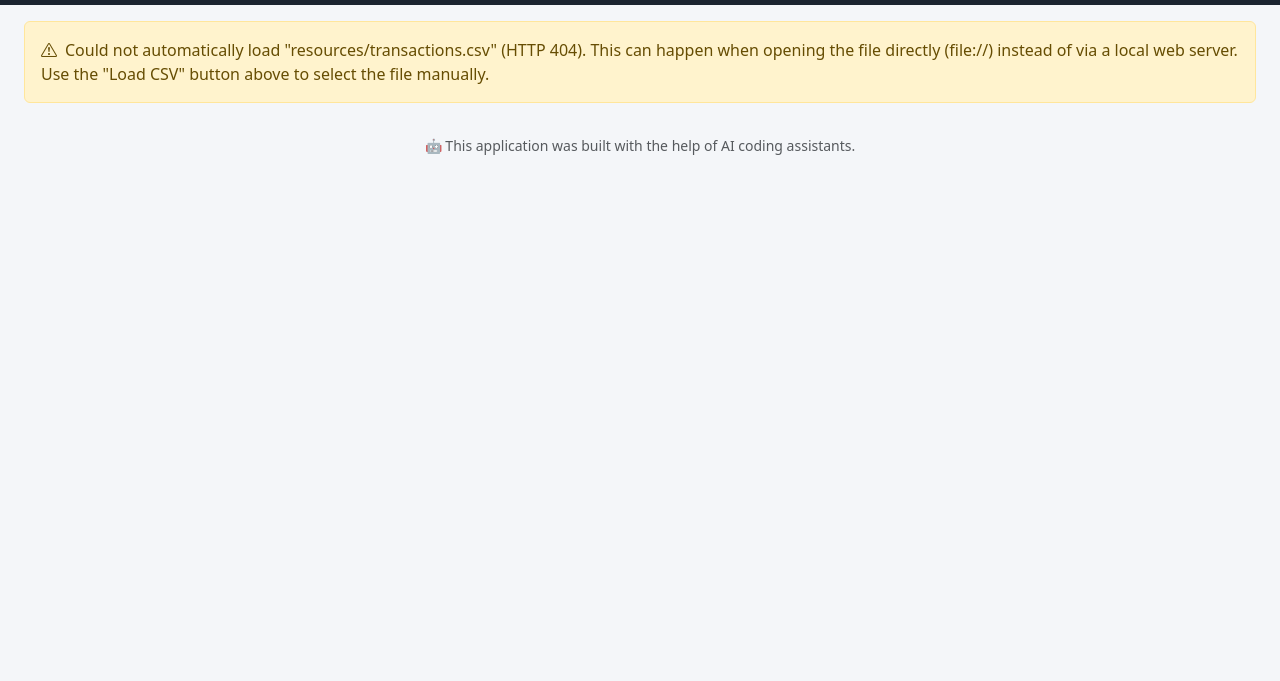
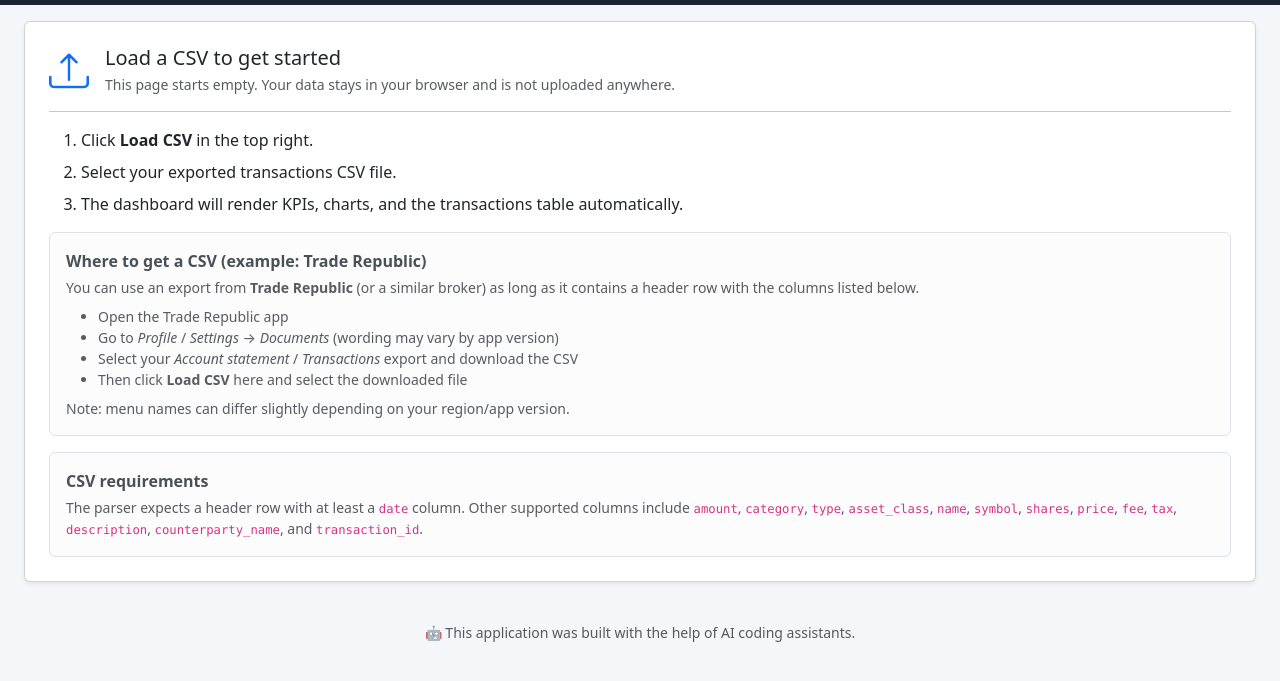
Before and after one commit to stafdti/stafdti.github.io, a plain HTML site: page finance-planner/src/index.html in a window 1280 px wide. Shown: the part 51-732 px from the top of the page. Drawn offline with nearby package versions, Linux system fonts and the light colour scheme; no server answers.

Commit message:
Add empty state tutorial for CSV loading in index.html and update app.js initialization

```diff
--- a/finance-planner/src/index.html
+++ b/finance-planner/src/index.html
@@ -35,11 +35,67 @@
 <div class="container-fluid px-3 px-md-4 py-3">
 
   <!-- Loading / Error banners -->
-  <div id="loadingBanner" class="alert alert-info d-flex align-items-center" role="alert">
+  <div id="loadingBanner" class="alert alert-info d-flex align-items-center d-none" role="alert">
     <div class="spinner-border spinner-border-sm me-2" role="status"></div>
     Loading <code>resources/transactions.csv</code> ...
   </div>
   <div id="errorBanner" class="alert alert-warning d-none" role="alert"></div>
+
+  <!-- Empty state / tutorial (shown until a CSV is loaded) -->
+  <div id="emptyState" class="card shadow-sm mb-4">
+    <div class="card-body p-4">
+      <div class="d-flex align-items-center gap-3 mb-2">
+        <div class="display-6 text-primary"><i class="bi bi-upload"></i></div>
+        <div>
+          <h2 class="h5 mb-1">Load a CSV to get started</h2>
+          <div class="text-muted small">
+            This page starts empty. Your data stays in your browser and is not uploaded anywhere.
+          </div>
+        </div>
+      </div>
+
+      <hr class="my-3">
+
+      <ol class="mb-3">
+        <li class="mb-2">
+          Click <strong>Load CSV</strong> in the top right.
+        </li>
+        <li class="mb-2">
+          Select your exported transactions CSV file.
+        </li>
+        <li class="mb-0">
+          The dashboard will render KPIs, charts, and the transactions table automatically.
+        </li>
+      </ol>
+
+      <div class="alert alert-light border mb-3">
+        <div class="fw-semibold mb-1">Where to get a CSV (example: Trade Republic)</div>
+        <div class="small text-muted">
+          You can use an export from <strong>Trade Republic</strong> (or a similar broker) as long as it contains a header row
+          with the columns listed below.
+        </div>
+        <ul class="small text-muted mb-0 mt-2">
+          <li>Open the Trade Republic app</li>
+          <li>Go to <em>Profile</em> / <em>Settings</em> → <em>Documents</em> (wording may vary by app version)</li>
+          <li>Select your <em>Account statement</em> / <em>Transactions</em> export and download the CSV</li>
+          <li>Then click <strong>Load CSV</strong> here and select the downloaded file</li>
+        </ul>
+        <div class="small text-muted mt-2">
+          Note: menu names can differ slightly depending on your region/app version.
+        </div>
+      </div>
+
+      <div class="alert alert-light border mb-0">
+        <div class="fw-semibold mb-1">CSV requirements</div>
+        <div class="small text-muted">
+          The parser expects a header row with at least a <code>date</code> column.
+          Other supported columns include <code>amount</code>, <code>category</code>, <code>type</code>, <code>asset_class</code>,
+          <code>name</code>, <code>symbol</code>, <code>shares</code>, <code>price</code>, <code>fee</code>, <code>tax</code>,
+          <code>description</code>, <code>counterparty_name</code>, and <code>transaction_id</code>.
+        </div>
+      </div>
+    </div>
+  </div>
 
   <div id="appContent" class="d-none">
 
--- a/finance-planner/src/js/app.js
+++ b/finance-planner/src/js/app.js
@@ -46,6 +46,7 @@
     loadingBanner: el('loadingBanner'),
     errorBanner: el('errorBanner'),
     appContent: el('appContent'),
+    emptyState: el('emptyState'),
     fileStatus: el('fileStatus'),
     csvFileInput: el('csvFileInput'),
     resetFiltersBtn: el('resetFiltersBtn'),
@@ -69,19 +70,13 @@
 
   function init() {
     bindStaticEvents();
-    fetch('resources/transactions.csv')
-      .then((resp) => {
-        if (!resp.ok) throw new Error('HTTP ' + resp.status);
-        return resp.text();
-      })
-      .then((text) => parseCsvText(text, 'resources/transactions.csv'))
-      .catch((err) => {
-        showError(
-          'Could not automatically load "resources/transactions.csv" (' + err.message +
-          '). This can happen when opening the file directly (file://) instead of via a ' +
-          'local web server. Use the "Load CSV" button above to select the file manually.'
-        );
-      });
+    // Start with an empty app state (no auto-load). User loads a CSV via the
+    // "Load CSV" button in the navbar.
+    refs.loadingBanner.classList.add('d-none');
+    refs.errorBanner.classList.add('d-none');
+    refs.appContent.classList.add('d-none');
+    refs.fileStatus.textContent = 'No data loaded';
+    refs.fileStatus.classList.remove('d-none');
   }
 
   function parseCsvText(text, sourceLabel) {
@@ -196,6 +191,9 @@
       reader.onload = () => {
         refs.errorBanner.classList.add('d-none');
         refs.loadingBanner.classList.remove('d-none');
+        refs.loadingBanner.innerHTML =
+          '<div class="spinner-border spinner-border-sm me-2" role="status"></div>' +
+          'Loading <code>' + escapeHtml(file.name) + '</code> ...';
         parseCsvText(reader.result, file.name);
       };
       reader.readAsText(file);
@@ -275,6 +273,7 @@
     state.realizedPnlMap = null; // invalidate FIFO P&L cache for the new dataset
     refs.loadingBanner.classList.add('d-none');
     refs.errorBanner.classList.add('d-none');
+    if (refs.emptyState) refs.emptyState.classList.add('d-none');
     refs.appContent.classList.remove('d-none');
     populateSelectOptions();
     applyFiltersAndRender();
```
